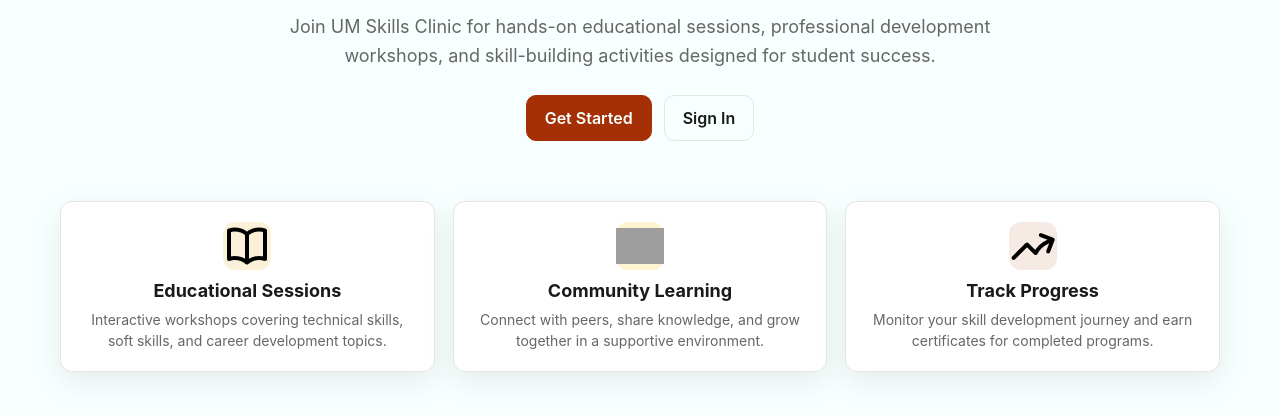
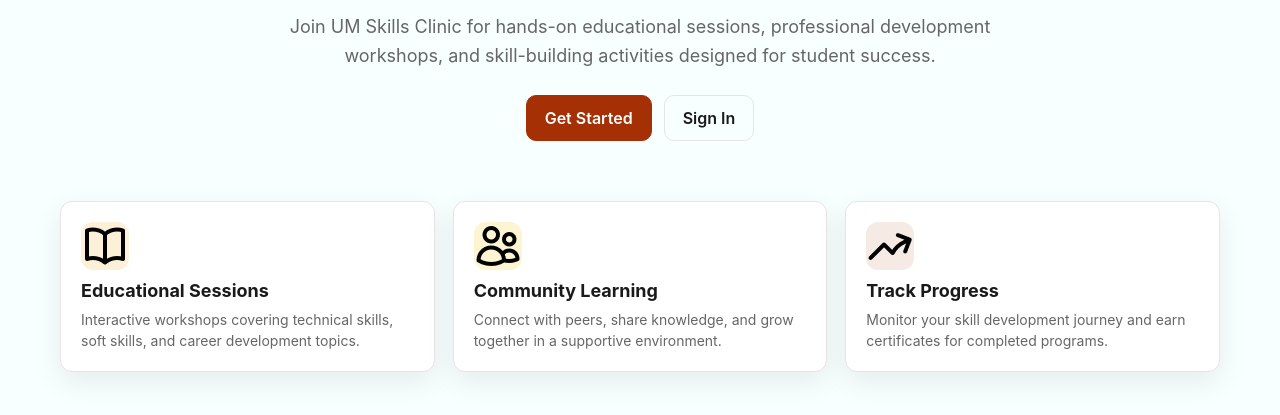
Before and after one commit to loftyyyy/Jornadal_Rho_LabExam, a PHP site: page / in a window 1280 px wide. Shown: the part 339-754 px from the top of the page. Run offline with PHP 8.4, Linux system fonts and the light colour scheme; grey boxes are pictures that could not be loaded.

Commit message:
Fixed css

```diff
--- a/css/styles.css
+++ b/css/styles.css
@@ -183,6 +183,7 @@ img {
   border-radius: var(--radius);
   padding: 20px;
   box-shadow: var(--shadow-soft);
+  text-align: left;
 }
 
 .card-icon {
--- a/index.html
+++ b/index.html
@@ -56,7 +56,7 @@
 
           <div class="card">
             <div class="card-icon" style="background: rgba(242, 206, 27, 0.2)">
-              <img src="icon/Block Diagram.png" alt="Community Learning" />
+              <img src="icon/users.png" alt="Community Learning" />
             </div>
             <h3>Community Learning</h3>
             <p>Connect with peers, share knowledge, and grow together in a supportive environment.</p>
```
Also changed, not shown: icon/users.png (added).
